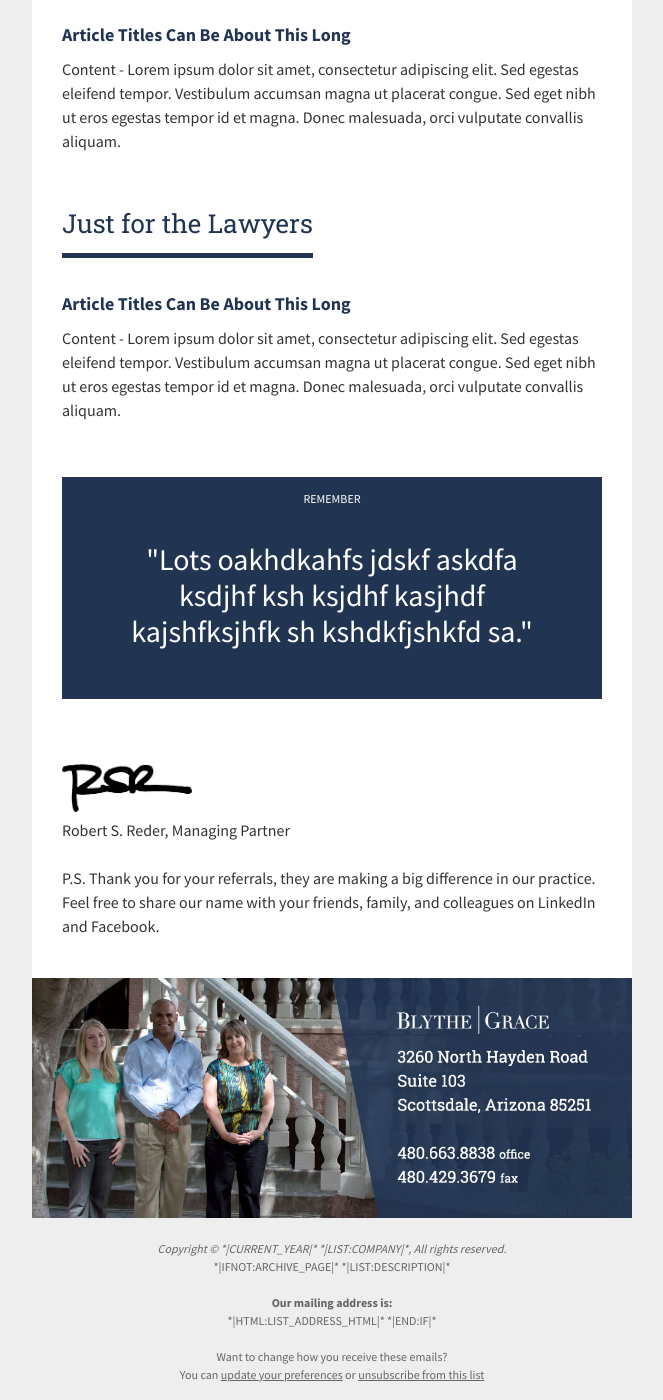
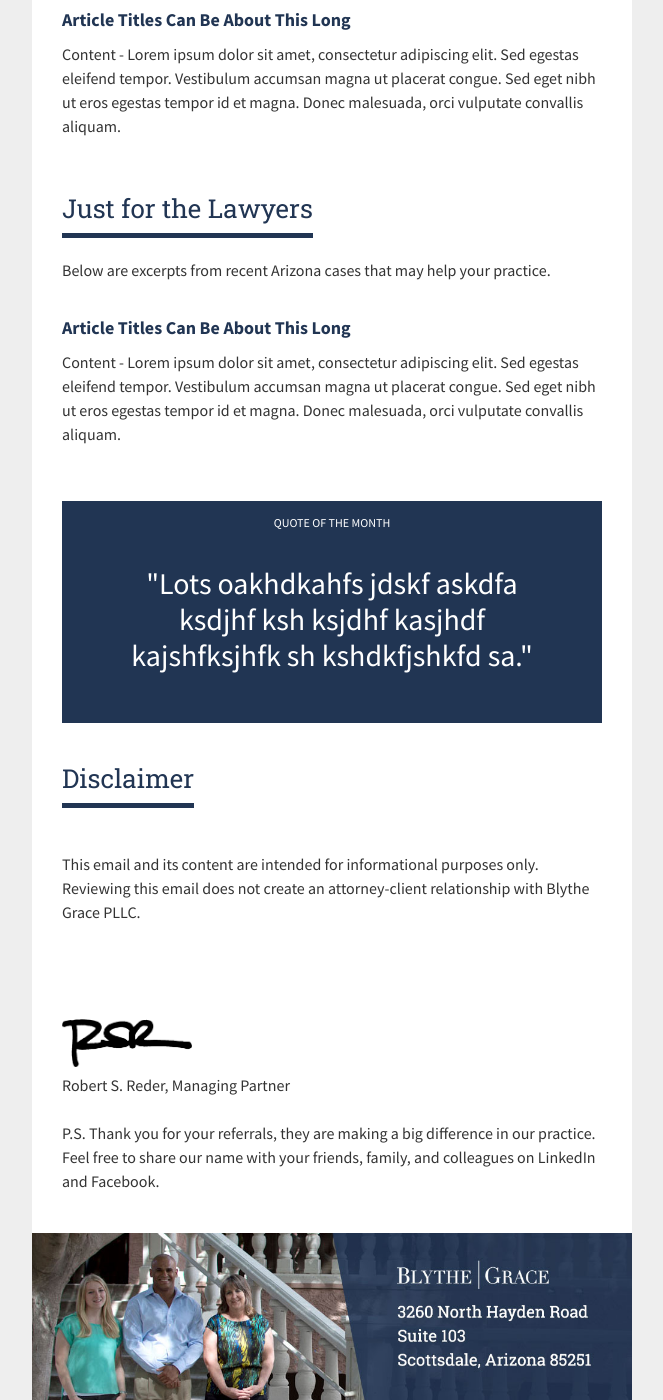
Before and after one commit to kristenzirkler/blythe-grace-demo, a Jekyll site: the page built from email-template-importable.html, in a window 1280 px wide and 1400 px high, scrolled down 717 px. Shown: the whole window, without its empty margins (308-971 px from the left). Built offline with Jekyll 4.4.1, drawn with Linux system fonts in a browser that asks for light colours.

```diff
--- a/clients/index.html
+++ b/clients/index.html
@@ -9,7 +9,7 @@
   <div class="inner">
       <div class="client-name">
         <a href="http://www.docrad.com/" target="_blank">
-          <img src="{{ site.baseurl }}/img/logo-radcliffe.png" />
+          <img src="{{ site.baseurl }}/img/logo-radcliffe.png" alt="Michael J. Radcliffe" />
           <em>Michael J. Radcliffe<br>DMD Dentistry</em>
         </a>
       </div>
--- a/email-template-importable.html
+++ b/email-template-importable.html
@@ -23,7 +23,7 @@
 subheader-style: |
  font-family: 'Source Sans Pro', Arial, sans-serif; color: #213553; font-size: 18px; line-height: 24px;
 header-ctr-style: |
- display: inline-block; padding-bottom: 15px; border-bottom: 5px solid #213553; margin-bottom: 10px;
+ display: inline-block; padding-bottom: 10px; border-bottom: 5px solid #213553; margin-bottom: 10px;
 ---
 <!doctype html>
 <html xmlns="http://www.w3.org/1999/xhtml" xmlns:v="urn:schemas-microsoft-com:vml" xmlns:o="urn:schemas-microsoft-com:office:office">
@@ -248,6 +248,7 @@
                                                                 <tr>
                                                                     <td valign="top" class="mcnTextContent" style="padding-right: 30px; padding-left: 30px;">
 <h1><span style="{{ page.header-ctr-style }}" mc:edit="law-article-header">Just for the Lawyers</span></h1>
+<p>Below are excerpts from recent Arizona cases that may help your practice.</p>
 <br>
 <div class="law-article" mc:repeatable style="padding-bottom: 20px;">
     <h2 mc:edit="law-article_title"><a style="text-decoration: none;line-height: 1.3em;font-weight: bold;" href="#">Article Titles Can Be About This Long</a></h2>
@@ -278,8 +279,32 @@
                                                                 <tr>
                                                                     <td valign="top" class="mcnTextContent" style="padding-right: 30px; padding-left: 30px; padding-bottom: 40px;">
 <div class="quote" style="background-color:{{ page.main-color }};color:#fff;padding:10px;">
-    <div class="quote-header" style="text-transform:uppercase;text-align: center; font-size: 12px;">Remember</div>
+    <div class="quote-header" style="text-transform:uppercase;text-align: center; font-size: 12px;">Quote of the Month</div>
     <div mc:edit="quote_content" style="font-size: 30px;text-align: center; padding: 30px 40px 40px;line-height: 36px;">"Lots oakhdkahfs jdskf askdfa ksdjhf ksh ksjdhf kasjhdf kajshfksjhfk sh kshdkfjshkfd sa."</div>
+</div>
+
+                                                                    </td>
+                                                                </tr>
+                                                            </tbody></table>
+
+                                                        </td>
+                                                    </tr>
+                                                </tbody>
+                                            </table></td>
+                                        </tr>
+                                        <tr>
+                                            <td valign="top" class="bodyContainer"><table border="0" cellpadding="0" cellspacing="0" width="100%" class="mcnTextBlock" style="min-width:100%;">
+                                                <tbody class="mcnTextBlockOuter">
+                                                    <tr>
+                                                        <td valign="top" class="mcnTextBlockInner">
+                                                            <table align="left" border="0" cellpadding="0" cellspacing="0" width="100%" style="min-width:100%;" class="mcnTextContentContainer">
+                                                                <tbody>
+                                                                <tr>
+                                                                    <td valign="top" class="mcnTextContent" style="padding-right: 30px; padding-left: 30px; padding-bottom: 40px;">
+<h1><span style="{{ page.header-ctr-style }}" mc:edit="disclaimer-header">Disclaimer</span></h1>
+<br>
+<div class="disclaimer" mc:repeatable style="padding-bottom: 20px;">
+    <p mc:edit="disclaimer_content">This email and its content are intended for informational purposes only. Reviewing this email does not create an attorney-client relationship with Blythe Grace PLLC.</p>
 </div>
 
                                                                     </td>
@@ -312,6 +337,7 @@
 
     <br><br>
     <p mc:edit="referral_content" style="margin:0;">P.S. Thank you for your referrals, they are making a big difference in our practice.  Feel free to share our name with your friends, family, and colleagues on LinkedIn and Facebook.</p>
+
 </div>
 
                                                                     </td>
```
